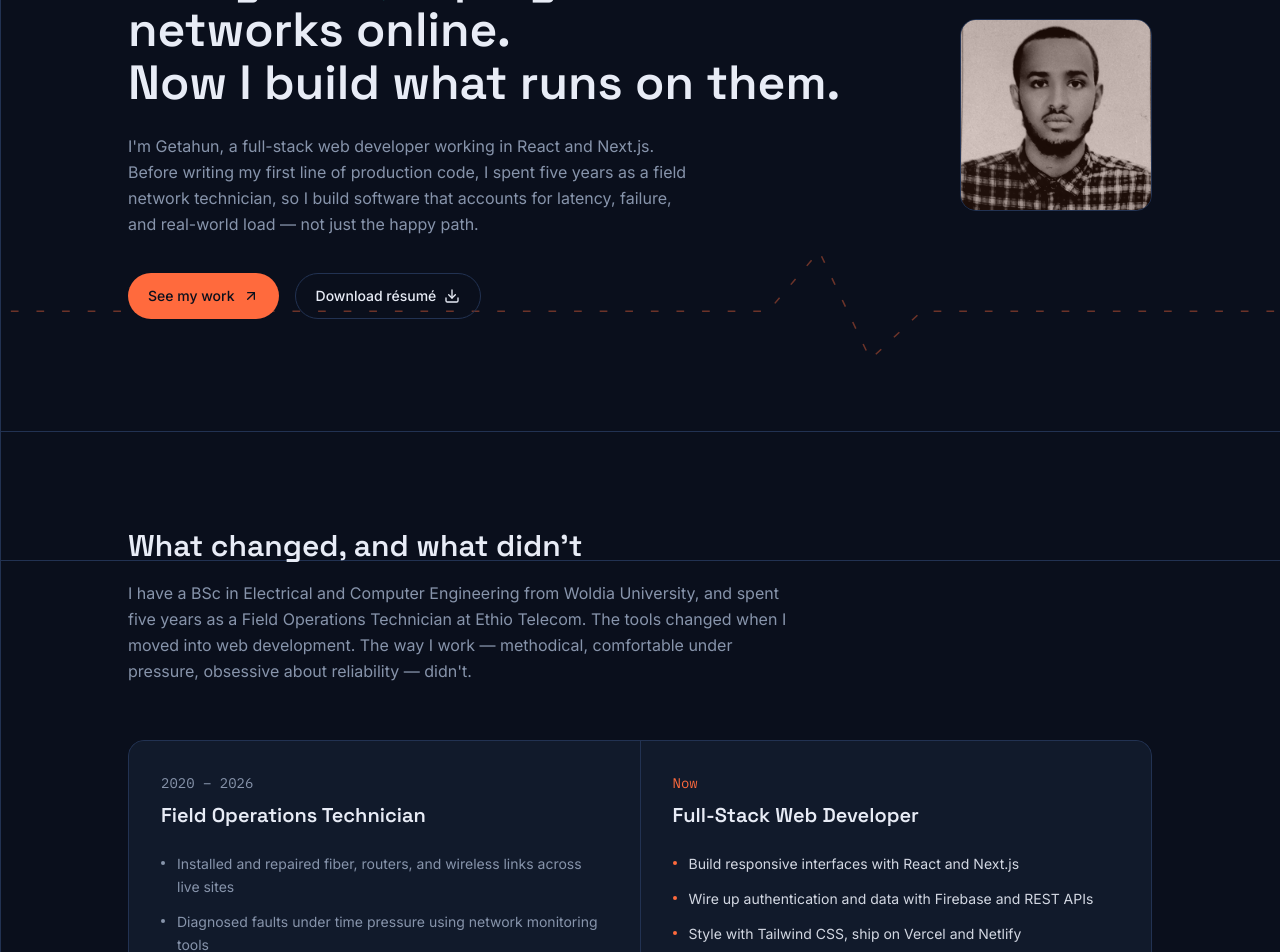
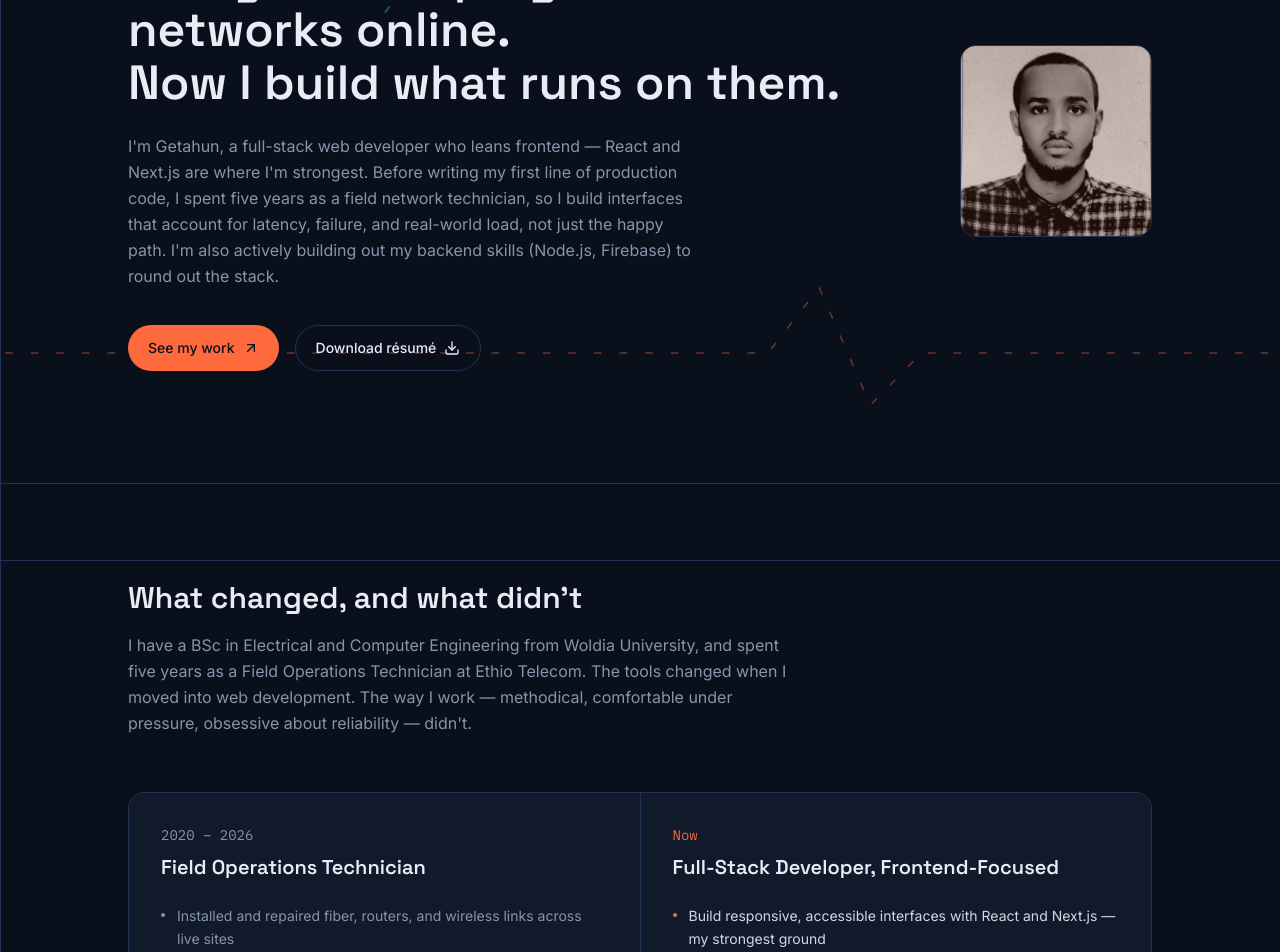
Before and after one commit to Efo-Ysieni16210301/Portfolio, a Next.js app: page / in a window 1280 px wide. Shown: the part 240-1192 px from the top of the page. Built offline with nearby package versions, Linux system fonts and the light colour scheme.

Commit message:
update the ui and some additional projects

```diff
--- a/app/layout.tsx
+++ b/app/layout.tsx
@@ -21,11 +21,11 @@ const plexMono = IBM_Plex_Mono({
 });
 
 export const metadata: Metadata = {
-  title: "Getahun Guadie Mamo — Full-Stack Web Developer",
+  title: "Getahun Guadie Mamo — Full-Stack Web Developer (Frontend-Focused)",
   description:
     "Full-stack web developer building fast, reliable React & Next.js applications — backed by 5+ years keeping real telecom networks online.",
   openGraph: {
-    title: "Getahun Guadie Mamo — Full-Stack Web Developer",
+    title: "Getahun Guadie Mamo — Full-Stack Web Developer (Frontend-Focused)",
     description:
       "Full-stack web developer building fast, reliable React & Next.js applications — backed by 5+ years keeping real telecom networks online.",
     type: "website",
--- a/components/About.tsx
+++ b/components/About.tsx
@@ -6,9 +6,9 @@ const then = [
 ];
 
 const now = [
-  "Build responsive interfaces with React and Next.js",
-  "Wire up authentication and data with Firebase and REST APIs",
-  "Style with Tailwind CSS, ship on Vercel and Netlify",
+  "Build responsive, accessible interfaces with React and Next.js — my strongest ground",
+  "Style with Tailwind CSS and write typed, maintainable code in TypeScript",
+  "Currently deepening backend skills: Node.js, Firebase Auth & Firestore, REST APIs",
   "Debug with the same patience I used tracing a fault to one bad splice",
 ];
 
@@ -21,10 +21,10 @@ export default function About() {
         </h2>
         <p className="mt-4 max-w-2xl leading-relaxed text-muted">
           I have a BSc in Electrical and Computer Engineering from Woldia
-          University, and spent five years as a Field Operations Technician
-          at Ethio Telecom. The tools changed when I moved into web
-          development. The way I work — methodical, comfortable under
-          pressure, obsessive about reliability — didn&apos;t.
+          University, and spent five years as a Field Operations Technician at
+          Ethio Telecom. The tools changed when I moved into web development.
+          The way I work — methodical, comfortable under pressure, obsessive
+          about reliability — didn&apos;t.
         </p>
 
         <div className="mt-14 grid gap-px overflow-hidden rounded-2xl border border-line bg-line md:grid-cols-2">
@@ -35,7 +35,10 @@ export default function About() {
             </h3>
             <ul className="mt-6 space-y-3">
               {then.map((line) => (
-                <li key={line} className="flex gap-3 text-sm leading-relaxed text-muted">
+                <li
+                  key={line}
+                  className="flex gap-3 text-sm leading-relaxed text-muted"
+                >
                   <span className="mt-2 h-1 w-1 shrink-0 rounded-full bg-muted" />
                   {line}
                 </li>
@@ -46,11 +49,14 @@ export default function About() {
           <div className="bg-surface p-8">
             <p className="font-mono text-sm text-signal">Now</p>
             <h3 className="font-display mt-2 text-xl font-semibold text-ink">
-              Full-Stack Web Developer
+              Full-Stack Developer, Frontend-Focused
             </h3>
             <ul className="mt-6 space-y-3">
               {now.map((line) => (
-                <li key={line} className="flex gap-3 text-sm leading-relaxed text-ink/90">
+                <li
+                  key={line}
+                  className="flex gap-3 text-sm leading-relaxed text-ink/90"
+                >
                   <span className="mt-2 h-1 w-1 shrink-0 rounded-full bg-signal" />
                   {line}
                 </li>
--- a/components/Hero.tsx
+++ b/components/Hero.tsx
@@ -57,10 +57,7 @@ export default function Hero() {
         className="relative mx-auto flex max-w-5xl flex-col gap-10 md:flex-row md:items-center"
       >
         <div className="flex-1">
-          <motion.p
-            variants={item}
-            className="font-mono text-sm text-data"
-          >
+          <motion.p variants={item} className="font-mono text-sm text-data">
             Addis Ababa, Ethiopia — open to freelance &amp; full-time work
           </motion.p>
 
@@ -77,11 +74,13 @@ export default function Hero() {
             variants={item}
             className="mt-6 max-w-xl text-base leading-relaxed text-muted"
           >
-            I&apos;m Getahun, a full-stack web developer working in React and
-            Next.js. Before writing my first line of production code, I spent
-            five years as a field network technician, so I build software
-            that accounts for latency, failure, and real-world load — not
-            just the happy path.
+            I&apos;m Getahun, a full-stack web developer who leans frontend —
+            React and Next.js are where I&apos;m strongest. Before writing my
+            first line of production code, I spent five years as a field network
+            technician, so I build interfaces that account for latency, failure,
+            and real-world load, not just the happy path. I&apos;m also actively
+            building out my backend skills (Node.js, Firebase) to round out the
+            stack.
           </motion.p>
 
           <motion.div variants={item} className="mt-9 flex flex-wrap gap-4">
@@ -103,7 +102,10 @@ export default function Hero() {
           </motion.div>
         </div>
 
-        <motion.div variants={item} className="flex justify-center md:justify-end">
+        <motion.div
+          variants={item}
+          className="flex justify-center md:justify-end"
+        >
           <div className="relative h-40 w-40 shrink-0 overflow-hidden rounded-2xl border border-line sm:h-48 sm:w-48">
             <Image
               src="/avatar.jpg"
--- a/components/Projects.tsx
+++ b/components/Projects.tsx
@@ -3,10 +3,18 @@
 import { ExternalLink } from "lucide-react";
 
 type Project = {
-  key: "imdb" | "instagram" | "search" | "typing" | "begena";
+  key:
+    | "imdb"
+    | "instagram"
+    | "search"
+    | "typing"
+    | "begena"
+    | "mapty"
+    | "forkify";
   name: string;
   url: string;
   description: string;
+  note?: string;
   tech: string[];
   accent: "signal" | "data";
 };
@@ -22,21 +30,21 @@ const projects: Project[] = [
     accent: "signal",
   },
   {
-    key: "instagram",
-    name: "Instagram Clone",
-    url: "https://instagram-16210301.vercel.app/",
+    key: "forkify",
+    name: "Forkify — Recipe Search",
+    url: "https://fokify-16210301.netlify.app/",
     description:
-      "Social feed UI with a sign-in flow, a messages page, saved posts, and a personalized suggestions feed.",
-    tech: ["Next.js", "React", "Component architecture"],
-    accent: "data",
+      "Search over a million recipes through a public API, adjust ingredient quantities by serving size, bookmark favorites, and upload your own recipes — all persisted to local storage.",
+    tech: ["JavaScript (MVC)", "REST API", "Async/Await", "LocalStorage"],
+    accent: "signal",
   },
   {
-    key: "search",
-    name: "Google Search Clone",
-    url: "https://google-clone16210301.vercel.app/",
+    key: "mapty",
+    name: "Mapty — Workout Tracker",
+    url: "https://mapty-16210301.vercel.app/",
     description:
-      "A pixel-close recreation of Google's homepage and results experience — an exercise in layout precision.",
-    tech: ["Next.js", "React", "CSS"],
+      "Logs running and cycling workouts onto an interactive map using your live location, calculating pace and elevation automatically and saving every session locally.",
+    tech: ["JavaScript (OOP)", "Leaflet.js", "Geolocation API", "LocalStorage"],
     accent: "data",
   },
   {
@@ -55,6 +63,26 @@ const projects: Project[] = [
     description:
       "A playable Ethiopian ten-string harp in the browser — bilingual UI, multiple tunings, draggable strings, keyboard or on-screen control.",
     tech: ["JavaScript", "Web Audio API", "i18n"],
+    accent: "data",
+  },
+  {
+    key: "instagram",
+    name: "Instagram Clone",
+    url: "https://instagram-16210301.vercel.app/",
+    description:
+      "Social feed UI with a sign-in flow, a messages page, saved posts, and a personalized suggestions feed.",
+    note: "UI practice build — mock data, no live backend",
+    tech: ["Next.js", "React", "Component architecture"],
+    accent: "data",
+  },
+  {
+    key: "search",
+    name: "Google Search Clone",
+    url: "https://google-clone16210301.vercel.app/",
+    description:
+      "A pixel-close recreation of Google's homepage and results experience — an exercise in layout precision.",
+    note: "UI practice build — static sample results",
+    tech: ["Next.js", "React", "CSS"],
     accent: "data",
   },
 ];
@@ -97,6 +125,19 @@ function ProjectIcon({ type }: { type: Project["key"] }) {
           <path d="M6 3v18M10 4v16M14 5v14M18 6v12" />
         </svg>
       );
+    case "mapty":
+      return (
+        <svg viewBox="0 0 24 24" fill="none" stroke="currentColor" {...common}>
+          <path d="M9 20l-6-2.5V4.5L9 7l6-2.5 6 2.5v13l-6-2.5-6 2.5z" />
+          <path d="M9 7v13M15 4.5v13" />
+        </svg>
+      );
+    case "forkify":
+      return (
+        <svg viewBox="0 0 24 24" fill="none" stroke="currentColor" {...common}>
+          <path d="M6 3v7a2 2 0 0 0 2 2v9M6 3v9M8 3v9M10 3v7a2 2 0 0 1-2 2M17 3c-1.5 1-2 3-2 5s1 3 2 3v10" />
+        </svg>
+      );
   }
 }
 
@@ -105,7 +146,13 @@ const borderHoverClass: Record<Project["accent"], string> = {
   data: "hover:border-data",
 };
 
-function ProjectCard({ project, featured }: { project: Project; featured?: boolean }) {
+function ProjectCard({
+  project,
+  featured,
+}: {
+  project: Project;
+  featured?: boolean;
+}) {
   const accentClass = project.accent === "signal" ? "text-signal" : "text-data";
   return (
     <a
@@ -117,7 +164,9 @@ function ProjectCard({ project, featured }: { project: Project; featured?: boole
       }`}
     >
       <div>
-        <div className={`inline-flex rounded-lg border border-line p-2.5 ${accentClass}`}>
+        <div
+          className={`inline-flex rounded-lg border border-line p-2.5 ${accentClass}`}
+        >
           <ProjectIcon type={project.key} />
         </div>
         <h3
@@ -130,6 +179,11 @@ function ProjectCard({ project, featured }: { project: Project; featured?: boole
         <p className="mt-3 text-sm leading-relaxed text-muted">
           {project.description}
         </p>
+        {project.note && (
+          <p className="mt-2 text-xs italic leading-relaxed text-muted/70">
+            {project.note}
+          </p>
+        )}
       </div>
 
       <div className="mt-6 flex flex-wrap items-center gap-2">
@@ -162,8 +216,10 @@ export default function Projects() {
           Things I&apos;ve shipped
         </h2>
         <p className="mt-4 max-w-2xl leading-relaxed text-muted">
-          Five live projects, deployed and publicly reachable — not just
-          repos. Click through to any of them.
+          Seven self-directed projects, deployed and publicly reachable — not
+          just repos. Most call live public APIs or use real browser APIs like
+          geolocation and audio; two are UI-only practice builds with sample
+          data, noted below. Click through to any of them.
         </p>
 
         <div className="mt-12 grid gap-5 md:grid-cols-2">
--- a/components/Skills.tsx
+++ b/components/Skills.tsx
@@ -1,10 +1,18 @@
 const groups = [
   {
     label: "Frontend",
-    items: ["HTML5", "CSS3", "Tailwind CSS", "JavaScript (ES6+)", "TypeScript", "React.js", "Next.js"],
+    items: [
+      "HTML5",
+      "CSS3",
+      "Tailwind CSS",
+      "JavaScript (ES6+)",
+      "TypeScript",
+      "React.js",
+      "Next.js",
+    ],
   },
   {
-    label: "Backend & data",
+    label: "Backend & data (currently building)",
     items: ["Node.js", "Firebase (Auth & Firestore)", "REST APIs", "JSON"],
   },
   {
```
Also changed, not shown: 1 other file (tests, documents, lock files or other folders).
